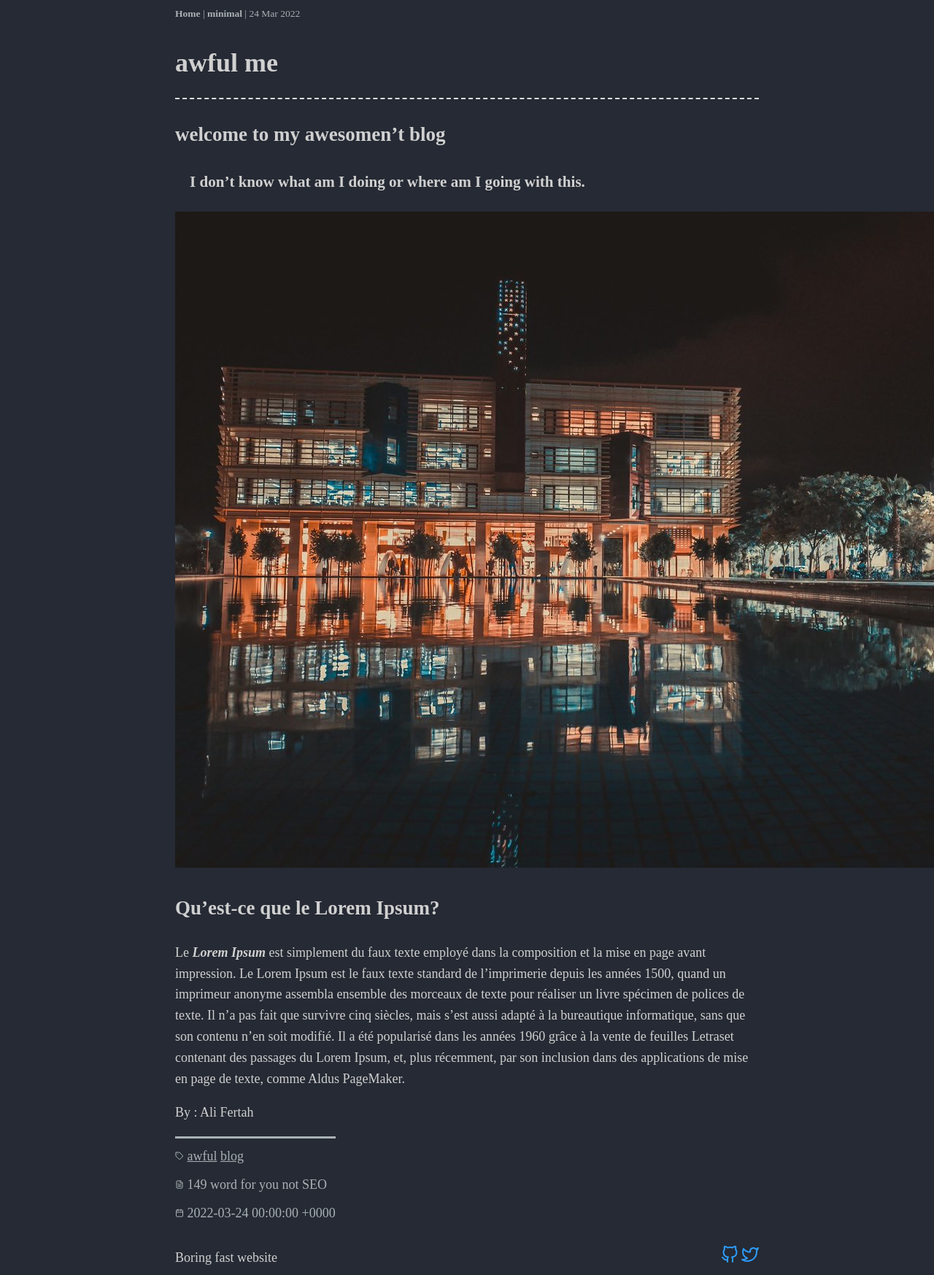
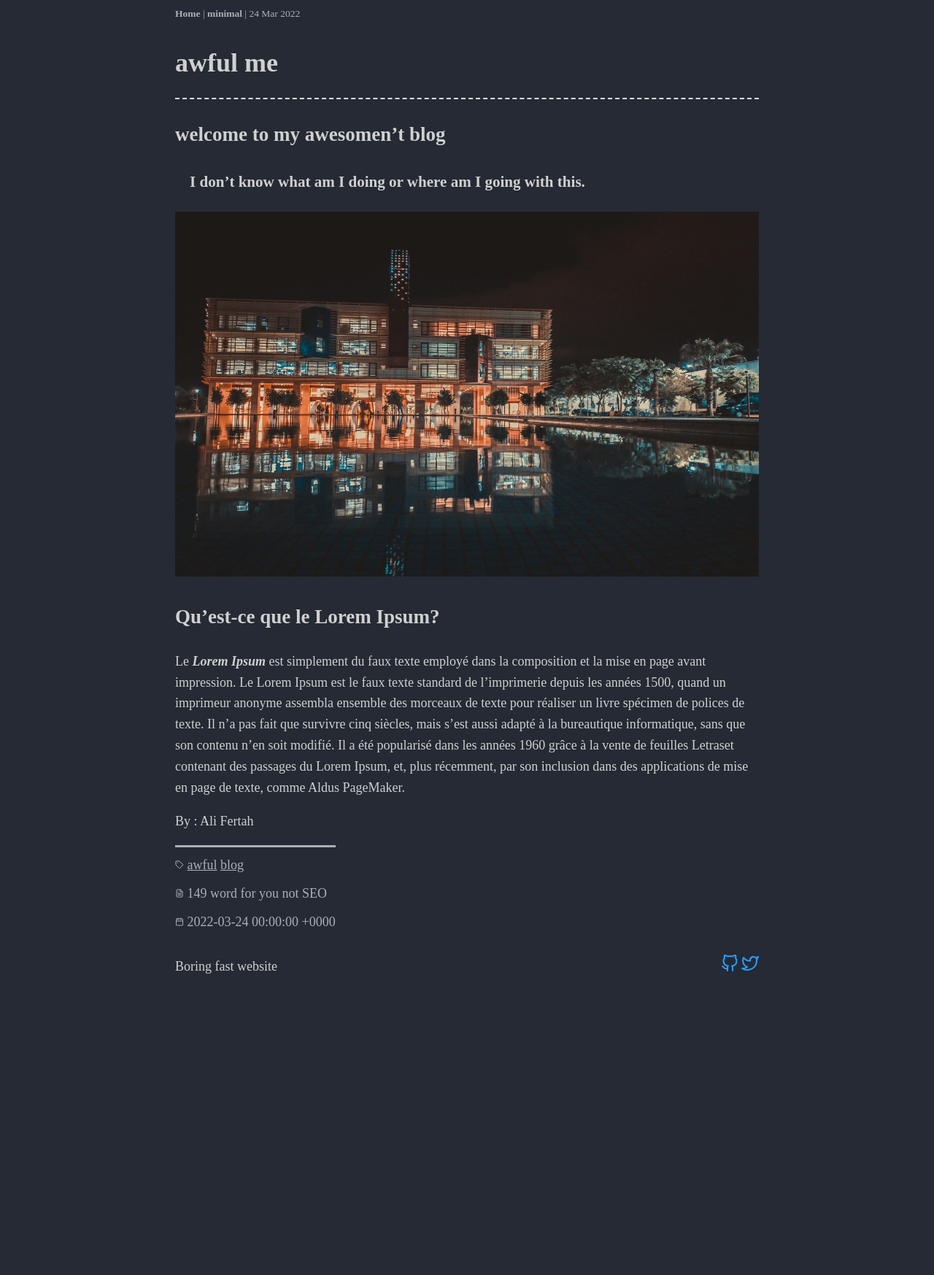
Before and after one commit to alifertah/alifertah.github.io, a Jekyll site: the page built from _posts/2024-03-24-why-am-i-doing-this.md, in a window 1280 px wide. Shown: the whole page at 73% size. Built offline with Jekyll 4.4.1, drawn with Linux system fonts in a browser that asks for light colours; after the commit the page ends 1348 px from its top, so only the background shows below that.

Commit message:
styling the image

```diff
--- a/css/main.css
+++ b/css/main.css
@@ -27,7 +27,10 @@ p code {
 	padding: 0 10px;
 	border-radius: 2px;
 }
-
+p img{
+	height:500px;
+	width: 100%;
+}
 ul{
 	list-style:none;
 }
```
